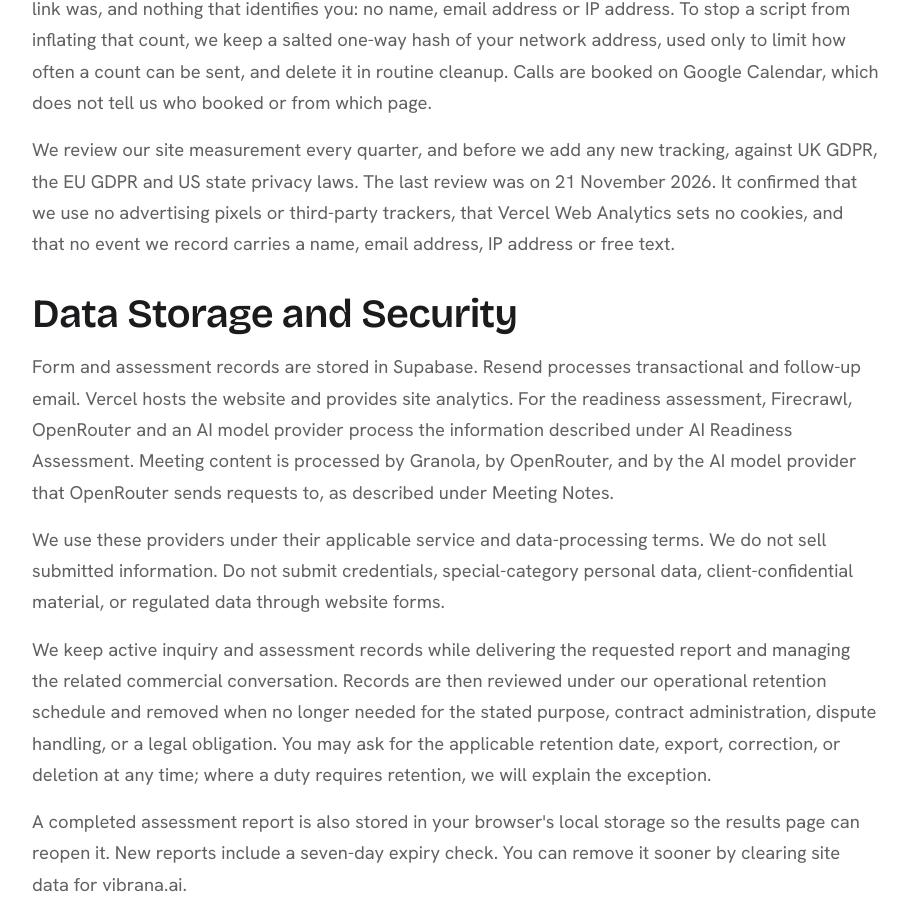
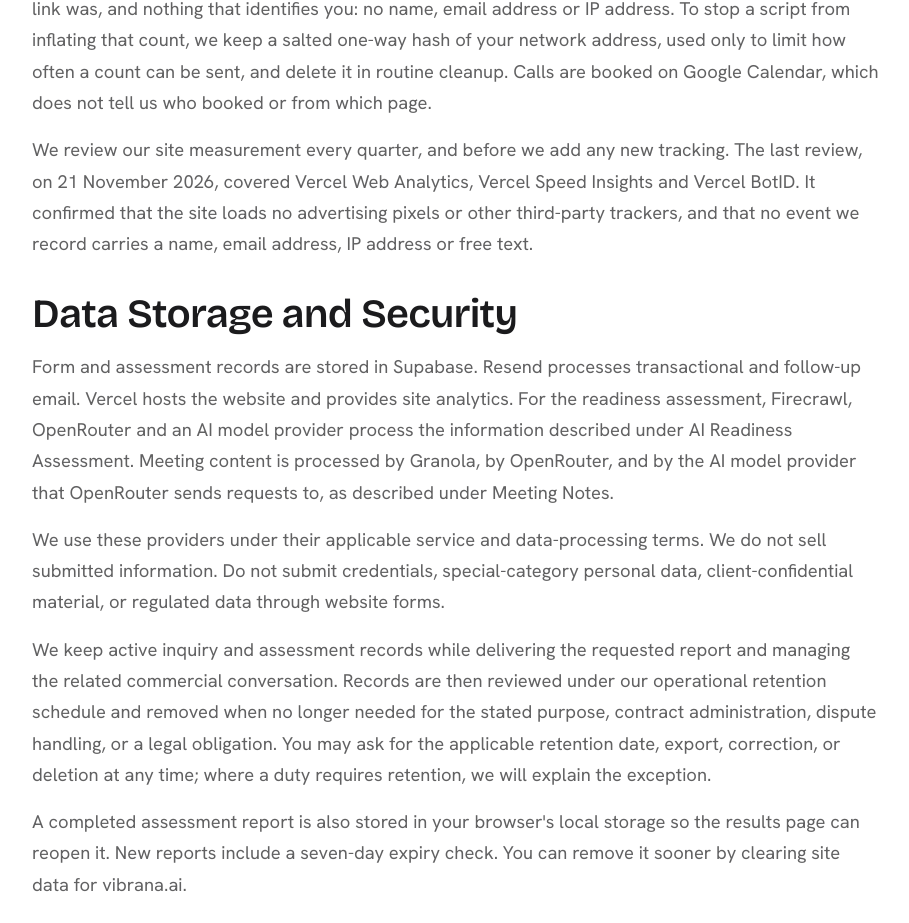
Before and after one commit to Pravos-LLC/vibrana.ai, a Next.js app: page /privacy in a window 1280 px wide. Shown: the part 4976-5899 px from the top of the page, without its empty margins (184-1093 px from the left). Built offline with nearby package versions, Linux system fonts and the light colour scheme.

Commit message:
docs(privacy): narrow the measurement-review statement to what the code shows

```diff
--- a/src/views/PrivacyPage.tsx
+++ b/src/views/PrivacyPage.tsx
@@ -107,7 +107,7 @@ export default function PrivacyPage() {
             <h2 className="mb-4 text-2xl font-semibold text-ink">Site Measurement</h2>
             <p className="mb-4">We count how visitors move through the readiness assessment, the ROI calculator and the Sprint pages, so we can see which pages lead to a completed assessment or a call. Vercel Web Analytics records page views and a few named steps (starting or completing the assessment, opening or downloading the report, using the calculator, and clicking a link to book a call), each tagged with the page the visit started from, such as the readiness page, the calculator, the Sprint page or one of our emails. Vercel Web Analytics does not use cookies.</p>
             <p className="mb-4">Your browser keeps that starting page in session storage for the current tab only, and clears it when the tab closes. When you complete an assessment or send a Sprint request, we store the same starting page with it. When you click a link to book a call, we store a count with the starting page and where the link was, and nothing that identifies you: no name, email address or IP address. To stop a script from inflating that count, we keep a salted one-way hash of your network address, used only to limit how often a count can be sent, and delete it in routine cleanup. Calls are booked on Google Calendar, which does not tell us who booked or from which page.</p>
-            <p className="mb-4">We review our site measurement every quarter, and before we add any new tracking, against UK GDPR, the EU GDPR and US state privacy laws. The last review was on 21 November 2026. It confirmed that we use no advertising pixels or third-party trackers, that Vercel Web Analytics sets no cookies, and that no event we record carries a name, email address, IP address or free text.</p>
+            <p className="mb-4">We review our site measurement every quarter, and before we add any new tracking. The last review, on 21 November 2026, covered Vercel Web Analytics, Vercel Speed Insights and Vercel BotID. It confirmed that the site loads no advertising pixels or other third-party trackers, and that no event we record carries a name, email address, IP address or free text.</p>
           </section>
 
           <section className="mb-8">
```
